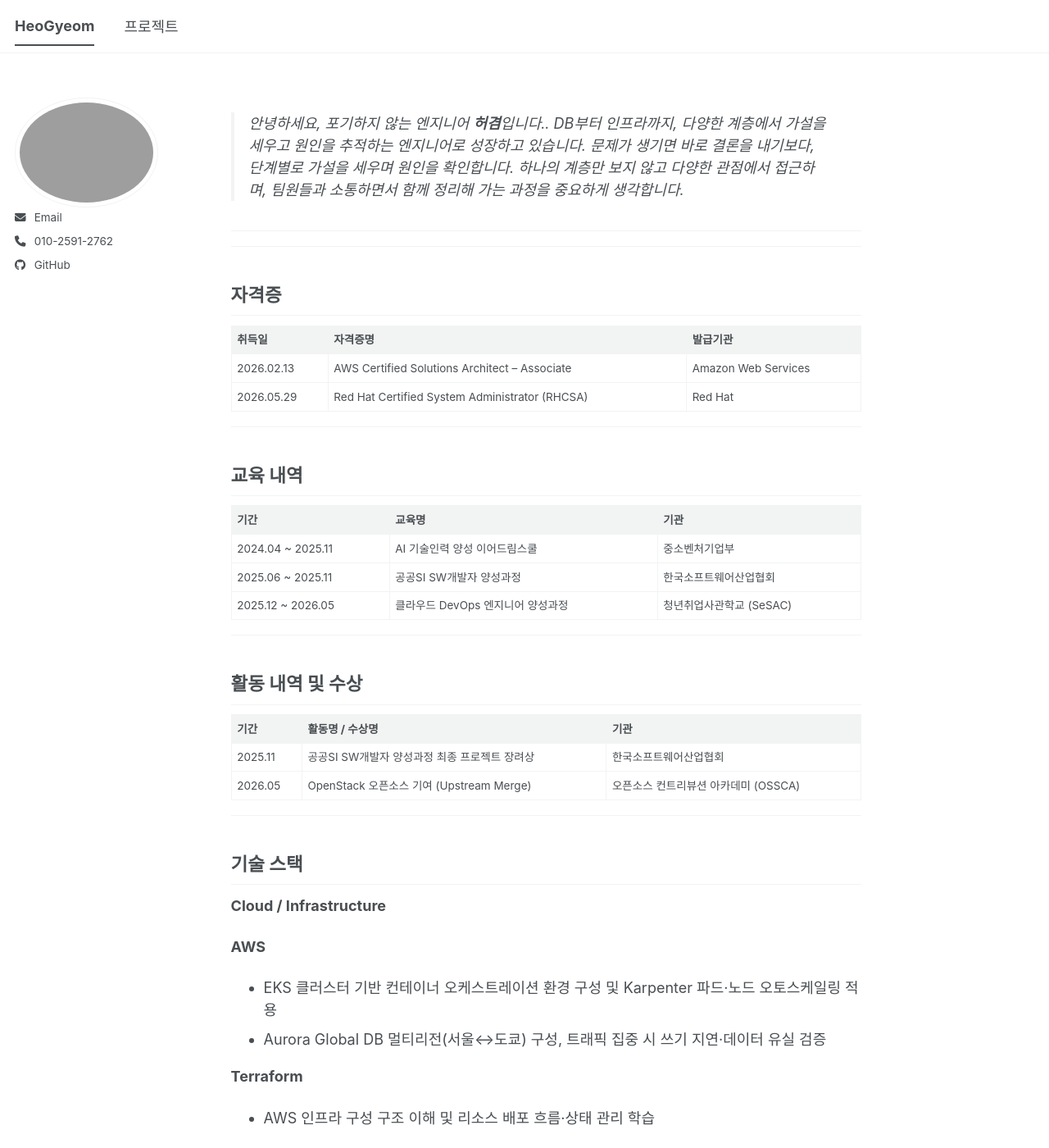
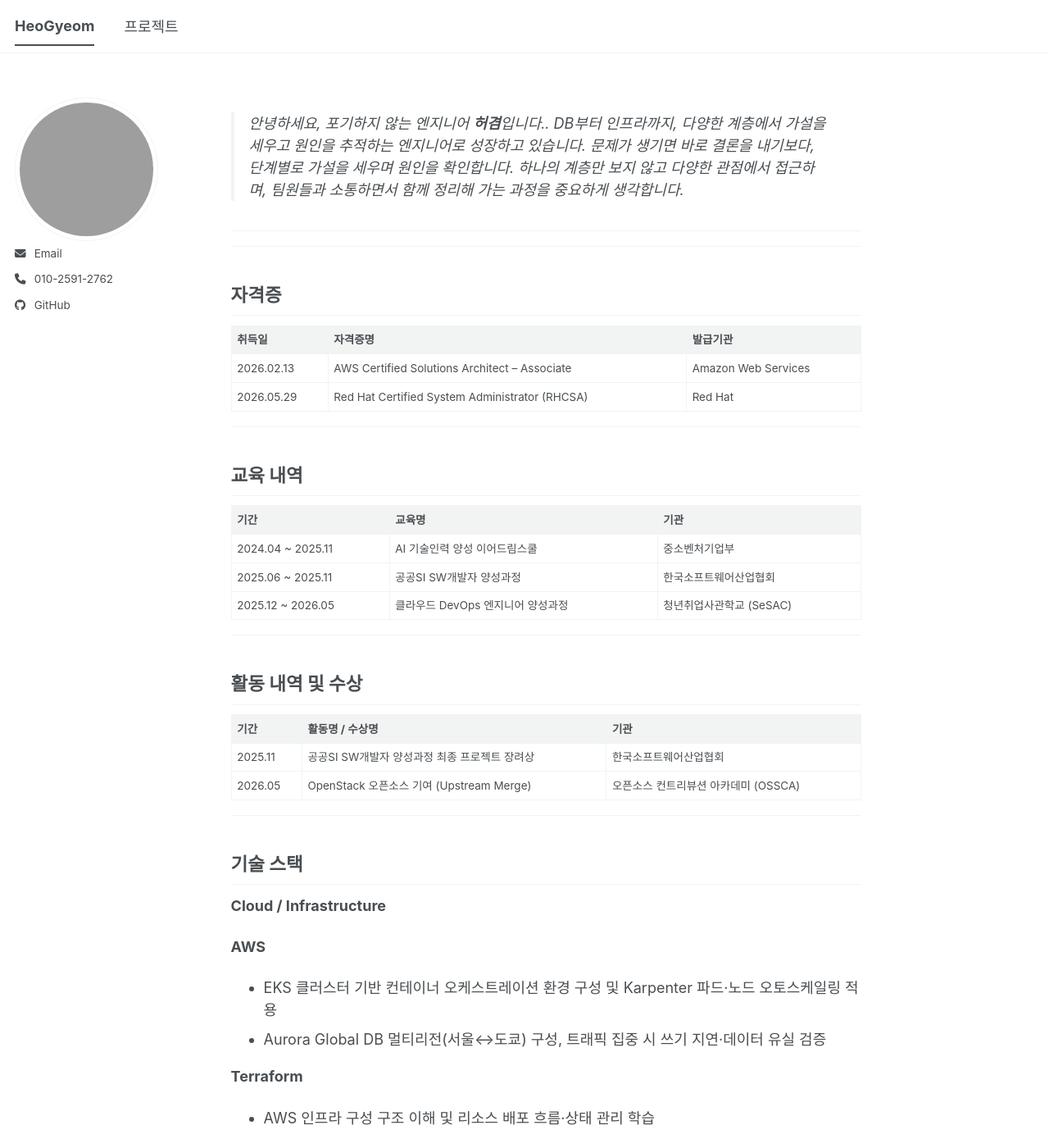
Before and after one commit to Heo-Gyeom/Heo-Gyeom.github.io, a Jekyll site: the page built from _pages/about.md, in a window 1280 px wide and 1400 px high. Shown: the whole window at 82% size. Built offline with Jekyll 4.4.1, drawn with Linux system fonts in a browser that asks for light colours; a script bundle is joined from its source files by our own code; library files that are not in the unit come from our copies.

Commit message:
사이드바 프로필 사진 원형 고정, 링크 간격 개선
Co-Authored-By: Claude Sonnet 4.6 <noreply@anthropic.com>

```diff
--- a/_sass/layout/_sidebar.scss
+++ b/_sass/layout/_sidebar.scss
@@ -154,7 +154,9 @@
   }
 
   img {
-    max-width: 175px;
+    width: 175px;
+    height: 175px;
+    object-fit: cover;
     border-radius: 50%;
 
     @include breakpoint($large) {
@@ -305,14 +307,15 @@
 
   li {
     white-space: nowrap;
+    margin-bottom: 6px;
   }
 
   a {
     display: block;
-    margin-bottom: 5px;
+    margin-bottom: 0;
     padding-right: 5px;
-    padding-top: 2px;
-    padding-bottom: 2px;
+    padding-top: 5px;
+    padding-bottom: 5px;
     color: inherit;
     font-size: $type-size-5;
     text-decoration: none;
```
